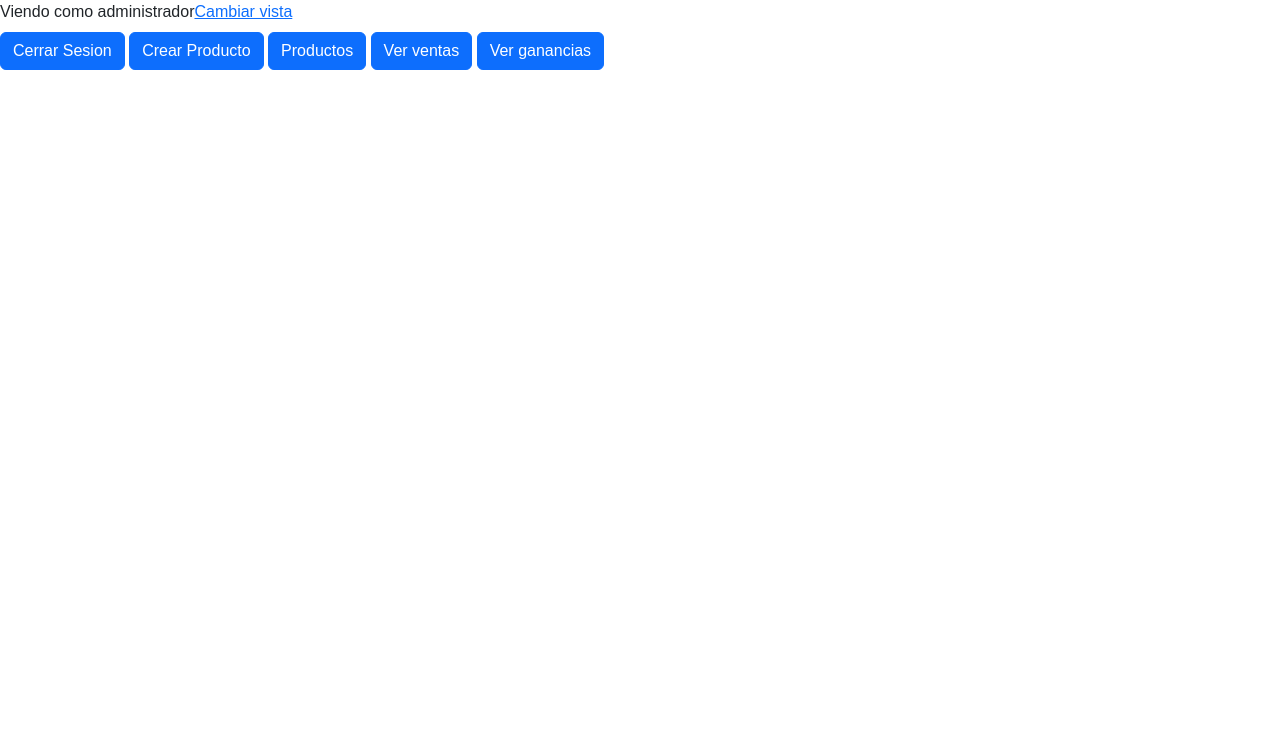
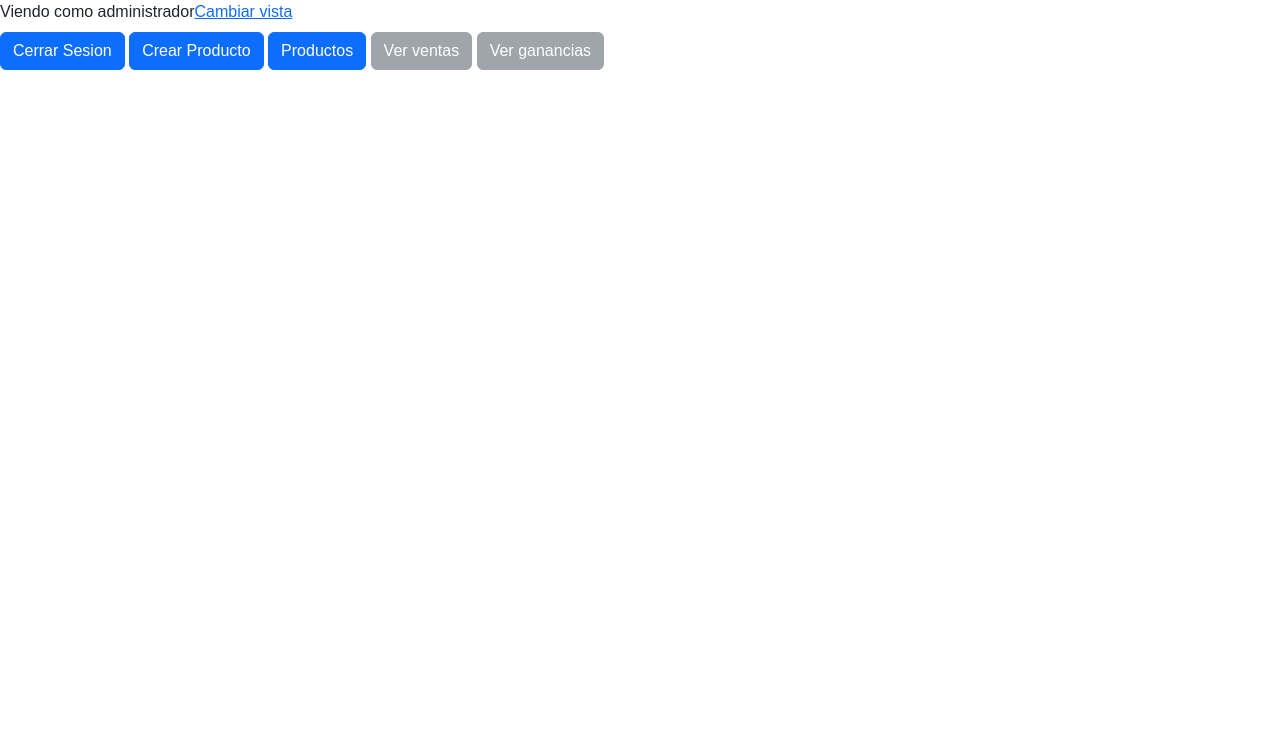
Before and after one commit to tinchoet/obligatorioP1, a plain HTML site: page index.html in a window 1280 px wide. Both pictures are taken after a click on the button "Iniciar sesión". Shown: the top 732 px of the page. Drawn offline with nearby package versions, Linux system fonts and the light colour scheme; a web font is replaced by a local one.

Commit message:
botones deshabilitados interfaz de admin

```diff
--- a/index.html
+++ b/index.html
@@ -40,8 +40,8 @@
       <input type='button' id="header-hidden-create-products-button" value="Crear Producto"
         class="btn btn-primary lg-3">
       <input type='button' id="header-hidden-show-products-button" value="Productos" class="btn btn-primary lg-3">
-      <input type='button' id="header-hidden-show-sales-button" value="Ver ventas" class="btn btn-primary lg-3">
-      <input type='button' id="header-hidden-show-earnings-button" value="Ver ganancias" class="btn btn-primary lg-3">
+      <input type='button' id="header-hidden-show-sales-button" value="Ver ventas" class="btn btn-secondary lg-3" disabled>
+      <input type='button' id="header-hidden-show-earnings-button" value="Ver ganancias" class="btn btn-secondary lg-3" disabled>
     </div>
 
     <div id="header-hidden-actions-user">
```
